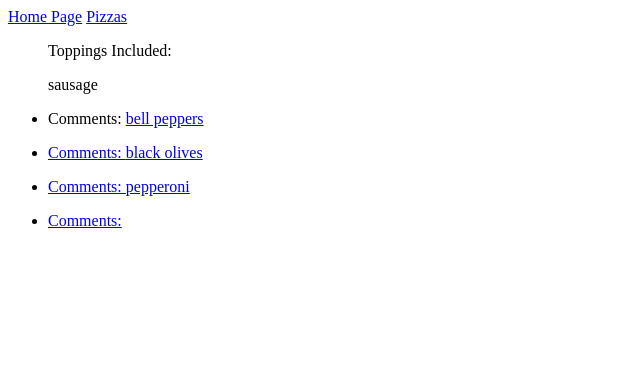
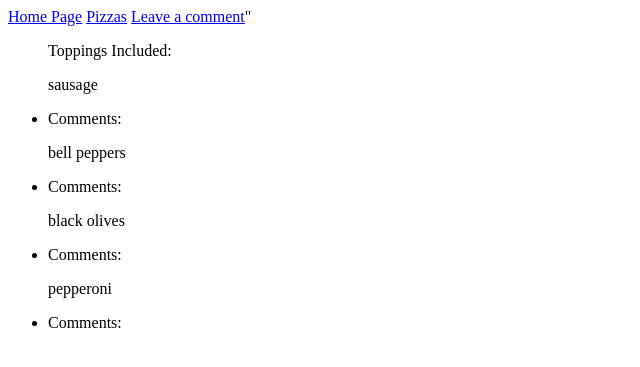
Before and after one commit to abby-does-code/pizzeria, a Django app: page /pizzas/1/ in a window 1280 px wide. Shown: the top 367 px of the page, without its empty margins (0-640 px from the left). Run offline with Django 3.2, Linux system fonts and the light colour scheme; data comes from the database, SQL or seed files in the repository.

Commit message:
Missing an argument for comment; let's see if I fixed it.

```diff
--- a/pizzas/templates/pizzas/base.html
+++ b/pizzas/templates/pizzas/base.html
@@ -1,7 +1,7 @@
 <p>
     <a href="{% url 'pizzas:index' %}">Home Page</a>
     <a href="{% url 'pizzas:pizzas' %}">Pizzas</a>
-
+    <a href="{% url 'pizzas:comments' %}">Leave a comment</a>"
 
 </p>
 
--- a/pizzas/templates/pizzas/pizza.html
+++ b/pizzas/templates/pizzas/pizza.html
@@ -14,7 +14,7 @@
         {{ topping }}
     </div>
     <li>
-        <p>Comments: <a href="{% url 'pizzas:comments' %}></p>
+        <p>Comments: <a href="{% url 'pizzas:comments' pizza.id %}""></a></p>
     </li>
     {% endfor %}
 </ul>
```
